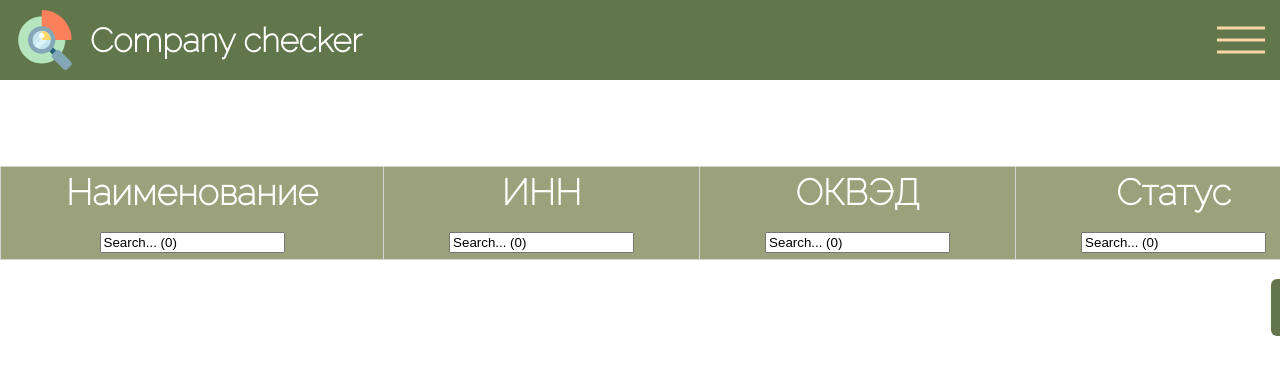
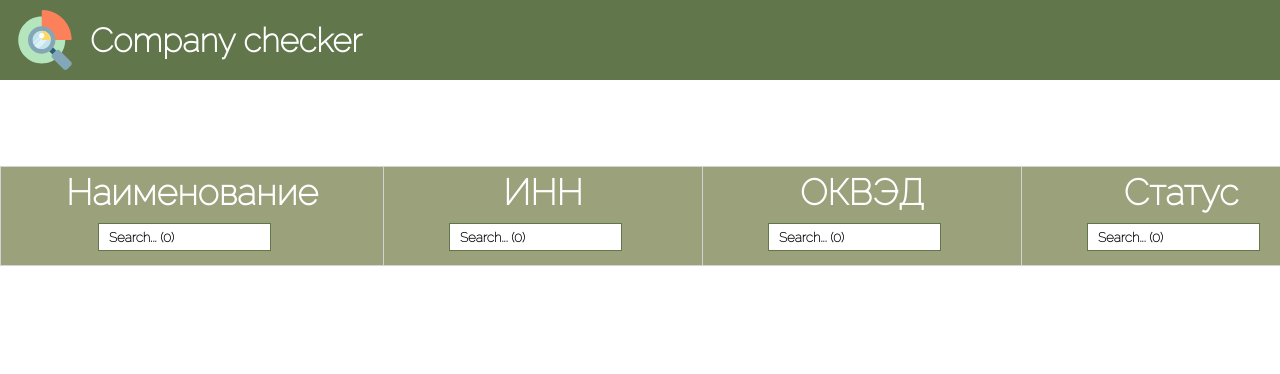
Before and after one commit to ravgusha/company-checker, a React (Create React App) app: page / in a window 1280 px wide. Shown: the top 374 px of the page. Built offline with nearby package versions, Linux system fonts and the light colour scheme.

Commit message:
refactor: refactor table search styles

```diff
--- a/src/components/Header/index.tsx
+++ b/src/components/Header/index.tsx
@@ -1,22 +1,11 @@
-import { useDispatch } from 'react-redux';
-import { toggleMenu } from '../../redux/menuSlice';
-
-import HamburgerIcon from '../HamburgerIcon';
 import Logo from '../Logo';
 
 import './style.scss';
 
 const Header = () => {
-  const dispatch = useDispatch();
-
-  const onClick = () => {
-    dispatch(toggleMenu());
-  };
-
   return (
     <header>
       <Logo />
-      <HamburgerIcon onClick={onClick} />
     </header>
   );
 };
--- a/src/components/InnForm/style.scss
+++ b/src/components/InnForm/style.scss
@@ -4,21 +4,26 @@ form {
   font-size: 26px;
   margin-bottom: 15px;
 
+  div {
+    display: flex;
+
     input {
       width: 300px;
       border: 2px solid $MAIN_COLOR;
       padding: 15px 10px;
       margin-right: 15px;
+      font-family: inherit;
+      font-weight: 600;
 
       &:disabled {
         border: 1px solid #999999;
         color: $DISABLED_COLOR;
       }
     }
+  }
 
   button {
     background-color: $MAIN_COLOR;
-    height: 63px;
     padding: 0 17px;
     color: $MAIN_FONT_COLOR;
     font-size: 26px;
--- a/src/components/Table/TableHead/index.tsx
+++ b/src/components/Table/TableHead/index.tsx
@@ -15,11 +15,11 @@ const TableHead = ({ table }: ITableHead) => {
           {headerGroup.headers.map((header) => (
             <>
               <th key={header.id}>
-                {header.isPlaceholder
-                  ? null
-                  : flexRender(header.column.columnDef.header, header.getContext())}{' '}
+                {header.isPlaceholder ? null : (
+                  <div>{flexRender(header.column.columnDef.header, header.getContext())}</div>
+                )}
                 {header.column.getCanFilter() ? (
-                  <div>
+                  <div className="search-input">
                     <Filter column={header.column} table={table} />
                   </div>
                 ) : null}
--- a/src/components/Table/index.tsx
+++ b/src/components/Table/index.tsx
@@ -32,7 +32,6 @@ const Table = () => {
 
   return (
     <div className="table-cont">
-      {/* <TableFilters table={table} /> */}
       <table>
         <TableHead table={table} />
         <TableBody table={table} />
--- a/src/components/Table/style.scss
+++ b/src/components/Table/style.scss
@@ -17,6 +17,20 @@
         font-weight: 700;
         border-bottom: 1px solid $TABLE_BORDER_COLOR;
         border-right: 1px solid $TABLE_BORDER_COLOR;
+
+        .search-input {
+          display: flex;
+          margin: 10px 0;
+          justify-content: center;
+
+          input {
+            border: 1px solid #61764b;
+            padding: 5px 10px;
+            margin-right: 15px;
+            font-family: inherit;
+            font-weight: 600;
+          }
+        }
       }
     }
 
```
Lines whose indentation alone changed are shown as unchanged.
